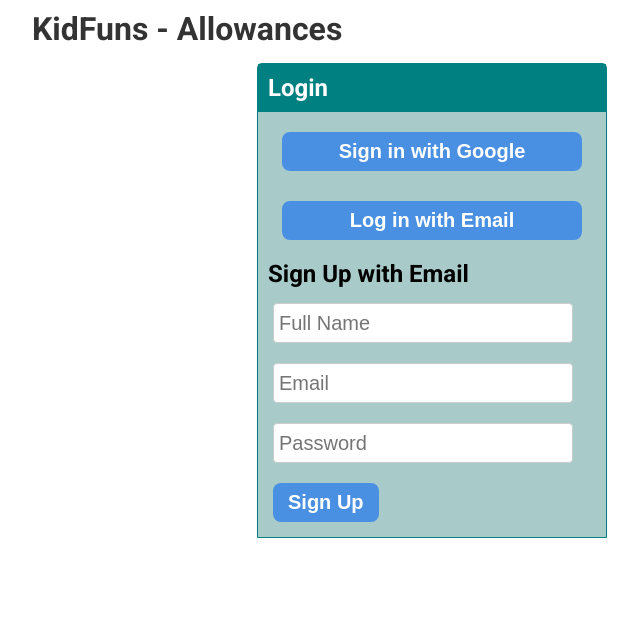
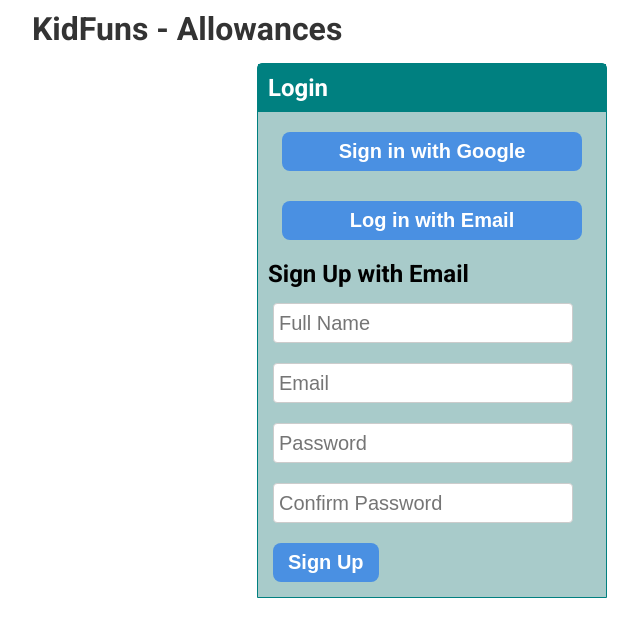
Before and after one commit to onyxdragun/KidFuns, a React (Vite) app: page / in a window 1280 px wide. Both pictures are taken after a click on the button "Sign up with Email". Shown: the top 636 px of the page, without its empty margins (208-848 px from the left). Built offline with nearby package versions, Linux system fonts and the light colour scheme; no server answers.

Commit message:
Added confirmation password field for new signup

```diff
--- a/src/components/LoginPage.jsx
+++ b/src/components/LoginPage.jsx
@@ -16,6 +16,7 @@ const LoginPage = () => {
   const [isSignUp, setIsSignUp] = useState(false);
   const [formEmail, setEmail] = useState('');
   const [formPassword, setPassword] = useState('');
+  const [formConfirmPassword, setConfirmPassword] = useState('');
   const [formName, setName] = useState('');
   const [errorMessage, setErrorMessage] = useState('');
   const dispatch = useDispatch();
@@ -50,6 +51,12 @@ const LoginPage = () => {
         case 'auth/email-already-in-use':
           setErrorMessage('Email address already in use');
           break;
+        case 'password_missmatch':
+          setErrorMessage(error.message);
+          break;
+        case 'password_too_short':
+          setErrorMessage(error.message);
+          break;
         default:
           setErrorMessage("An error occurred. Please try again.");
       }
@@ -74,10 +81,20 @@ const LoginPage = () => {
 
   const handleSignUp = async (e) => {
     e.preventDefault();
+    let error;
 
     setErrorMessage('');
 
     try {
+      if (formPassword !== formConfirmPassword) {
+        error = new Error('Passwords do not match');
+        error.code = 'password_missmatch';
+        throw error;
+      } else if (formPassword.length < 8) {
+        error = new Error('Password needs to be at least 8 characters in length');
+        error.code = 'password_too_short';
+        throw error;
+      }
       const result = await createUserWithEmailAndPassword(auth, formEmail, formPassword);
       const user = result.user;
       const auth2 = getAuth();
@@ -91,6 +108,7 @@ const LoginPage = () => {
       setName('');
       setEmail('');
       setPassword('');
+      setConfirmPassword('');
     } catch (error) {
       console.log(error.code);
       handleError(error, "Sign-up failed");
@@ -110,6 +128,7 @@ const LoginPage = () => {
       setName('');
       setEmail('');
       setPassword('');
+      setConfirmPassword('');
     } catch (error) {
       handleError(error, "Login failed");
     }
@@ -164,6 +183,17 @@ const LoginPage = () => {
               required
             />
           </div>
+          {isSignUp && (
+            <div className="login__form__element">
+              <input
+                type="password"
+                placeholder="Confirm Password"
+                value={formConfirmPassword}
+                onChange={(e) => setConfirmPassword(e.target.value)}
+                required
+              />
+            </div>
+          )}
           <div className="login__form__element">
             <button className="button" type="submit">{isSignUp ? 'Sign Up' : 'Log In'}</button>
           </div>
```
